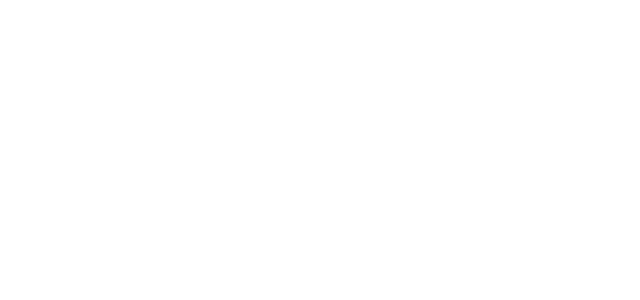
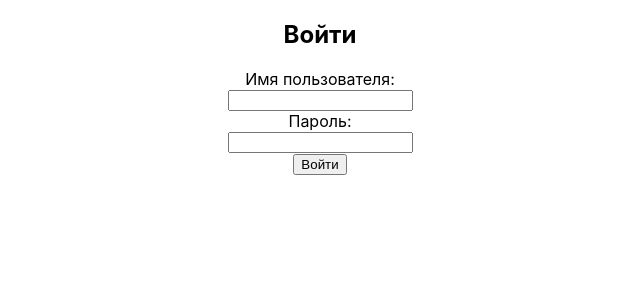
Before and after one commit to mboyarinova/Emphasoft-test, a React (Create React App) app: page / in a window 1280 px wide. Shown: the top 300 px of the page, without its empty margins (320-960 px from the left). Built offline with nearby package versions, Linux system fonts and the light colour scheme.

Commit message:
implemented login form and got started on user list page

```diff
--- a/package.json
+++ b/package.json
@@ -8,8 +8,9 @@
     "@testing-library/user-event": "^12.1.10",
     "react": "^17.0.1",
     "react-dom": "^17.0.1",
+    "react-router-dom": "^5.2.0",
     "react-scripts": "4.0.0",
-    "web-vitals": "^0.2.4"
+    "superagent": "^6.1.0"
   },
   "scripts": {
     "start": "react-scripts start",
@@ -19,8 +20,7 @@
   },
   "eslintConfig": {
     "extends": [
-      "react-app",
-      "react-app/jest"
+      "react-app"
     ]
   },
   "browserslist": {
--- a/src/App.js
+++ b/src/App.js
@@ -1,9 +1,15 @@
 import './App.css';
+import Login from './components/Login';
+import Users from './components/Users';
+import { BrowserRouter as Router, Route } from 'react-router-dom';
 
 function App() {
   return (
     <div className="App">
-
+      <Router>
+        <Route exact path="/" component={Login} />
+        <Route exact path="/users" component={Users} />
+      </Router>
     </div>
   );
 }
--- /dev/null
+++ b/src/components/Login.js
@@ -0,0 +1,13 @@
+import React from 'react';
+import LoginForm from './LoginForm';
+
+function Login() {
+  return (
+    <React.Fragment>
+      <h2>Войти</h2>
+      <LoginForm />
+    </React.Fragment>
+  );
+}
+
+export default Login;
--- /dev/null
+++ b/src/components/LoginForm.js
@@ -0,0 +1,42 @@
+import React, { useState } from 'react';
+import { Redirect } from 'react-router-dom';
+import superagent from 'superagent';
+
+function LoginForm() {
+
+  const [username, setUsername] = useState("");
+  const [password, setPassword] = useState("");
+  const [authenticated, setAuthenticated] = useState(false);
+
+  function submitForm(event) {
+    event.preventDefault();
+    superagent
+      .post("https://emphasoft-test-assignment.herokuapp.com/api-token-auth/")
+      .send({username: username, password: password})
+      .end((err, res) => {
+        if (err) {
+          alert("Не получилось войти! Проверьте правильность имени пользователя и пароля.");
+          return;
+        }
+        localStorage.token = res.body.token;
+        setAuthenticated(true);
+      });
+    }
+
+  return (
+    <React.Fragment>
+      {authenticated ? <Redirect to="/users" /> :
+        <form onSubmit={submitForm}>
+          <label for="username">Имя пользователя:</label><br/>
+          <input type="text" id="username" name="username" value={username}
+                 onChange={event => setUsername(event.target.value)} /><br/>
+               <label for="password">Пароль:</label><br/>
+          <input type="password" id="password" name="password" value={password}
+                 onChange={event => setPassword(event.target.value)} /><br/>
+          <button type="submit">Войти</button>
+        </form>}
+    </React.Fragment>
+  )
+}
+
+export default LoginForm;
--- /dev/null
+++ b/src/components/Users.js
@@ -0,0 +1,31 @@
+import React, { useState } from 'react';
+import superagent from 'superagent';
+
+function Users() {
+
+  const [users, setUsers] = useState([]);
+
+  superagent
+    .get("https://emphasoft-test-assignment.herokuapp.com/api/v1/users/")
+    .set("authorization", `Token ${localStorage.token}`)
+    .end((err, res) => {
+      if (err) {
+        alert("Не получилось войти!");
+        //todo: change alert msg
+        return;
+      }
+      setUsers(res.body);
+    });
+
+  return (
+    <div>
+      {users ? users.map((user, index) => (
+        <div key={index}>
+          {user.username}
+        </div>
+      )) : null}
+    </div>
+  );
+}
+
+export default Users;
```
Also changed, not shown: 1 other file (tests, documents, lock files or other folders).
